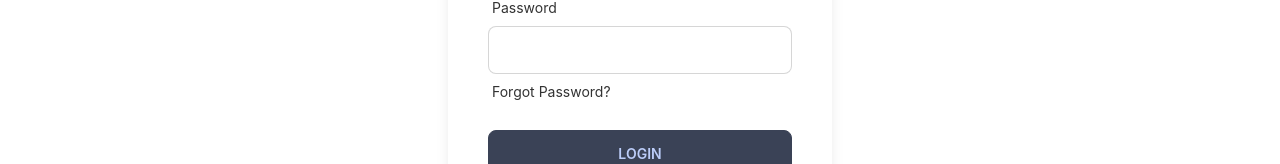
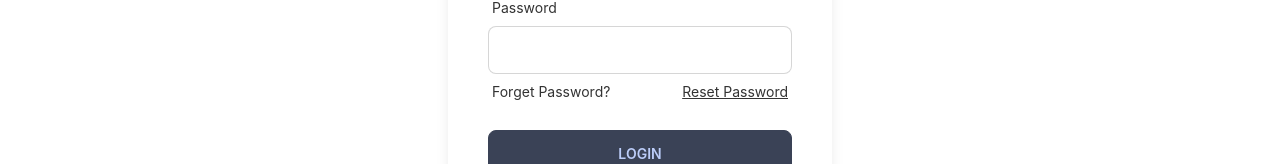
Before and after one commit to EhsanEIK/doctors-portal-client, a React (Create React App) app: page /login in a window 1280 px wide. Shown: the part 248-412 px from the top of the page. Built offline with nearby package versions, Linux system fonts and the light colour scheme; no server answers.

Commit message:
added reset password features in login page using firebase

```diff
--- a/src/Pages/LogIn/LogIn.js/LogIn.js
+++ b/src/Pages/LogIn/LogIn.js/LogIn.js
@@ -6,8 +6,9 @@ import { Link, useLocation, useNavigate } from 'react-router-dom';
 import { AuthContext } from '../../../contexts/AuthProvider/AuthProvider';
 
 const LogIn = () => {
-    const { logIn, socialMediaLogin } = useContext(AuthContext);
+    const { logIn, socialMediaLogin, resetPassword } = useContext(AuthContext);
     const [logInErrorMsg, setLogInErrorMsg] = useState('');
+    const [userEmail, setUserEmail] = useState();
 
     const { register, formState: { errors }, handleSubmit } = useForm();
 
@@ -42,6 +43,25 @@ const LogIn = () => {
             .catch(error => setLogInErrorMsg(error.message));
     }
 
+    // send password reset email
+    const handleResetPassword = () => {
+        setLogInErrorMsg('');
+
+        if (userEmail) {
+            resetPassword(userEmail)
+                .then(() => toast.success('Please check your email to reset password'))
+                .catch(error => setLogInErrorMsg(error.message));
+        }
+        else {
+            alert('Please type your email to reset password');
+        }
+    }
+
+    // get and set the user email
+    const handleOnBlurEmail = event => {
+        setUserEmail(event.target.value);
+    }
+
     return (
         <div className='h-[500px] flex justify-center items-center'>
             <div className='w-96 shadow-lg p-10 md:mx-0 mx-3'>
@@ -53,7 +73,10 @@ const LogIn = () => {
                             <span className="label-text">Email</span>
                         </label>
                         <input
-                            {...register("email", { required: "Email is required" })}
+                            {...register("email", {
+                                required: "Email is required",
+                                onBlur: handleOnBlurEmail
+                            })}
                             type="email" className="input input-bordered w-full" />
                         {errors.email && <p role="alert" className='text-red-600'>{errors.email?.message}</p>}
                     </div>
@@ -67,7 +90,10 @@ const LogIn = () => {
                                 minLength: { value: 6, message: "Password must be 6 characters" }
                             })}
                             type="password" className="input input-bordered w-full" />
-                        <label className="label"><span className="label-text">Forgot Password?</span></label>
+                        <label className="label">
+                            <span className="label-text">Forget Password?</span>
+                            <span onClick={handleResetPassword} className="link label-text hover:text-sky-600">Reset Password</span>
+                        </label>
                         {errors.password && <p role="alert" className='text-red-600'>{errors.password?.message}</p>}
                     </div>
                     <input className='btn btn-accent w-full mt-5' value="Login" type="submit" />
--- a/src/contexts/AuthProvider/AuthProvider.js
+++ b/src/contexts/AuthProvider/AuthProvider.js
@@ -1,6 +1,6 @@
 import React, { createContext, useEffect, useState } from 'react';
 import app from '../../firebase/firebase.config';
-import { createUserWithEmailAndPassword, getAuth, onAuthStateChanged, signInWithEmailAndPassword, signInWithPopup, signOut, updateProfile } from 'firebase/auth';
+import { createUserWithEmailAndPassword, getAuth, onAuthStateChanged, sendPasswordResetEmail, signInWithEmailAndPassword, signInWithPopup, signOut, updateProfile } from 'firebase/auth';
 
 export const AuthContext = createContext();
 const auth = getAuth(app);
@@ -38,6 +38,12 @@ const AuthProvider = ({ children }) => {
         return updateProfile(auth.currentUser, profile);
     }
 
+    // reset password
+    const resetPassword = email => {
+        setLoading(true);
+        return sendPasswordResetEmail(auth, email);
+    }
+
     // get signed in user
     useEffect(() => {
         const unsubscribe = onAuthStateChanged(auth, currentUser => {
@@ -55,6 +61,7 @@ const AuthProvider = ({ children }) => {
         socialMediaLogin,
         logOut,
         updateUserProfile,
+        resetPassword,
     };
 
     return (
```
